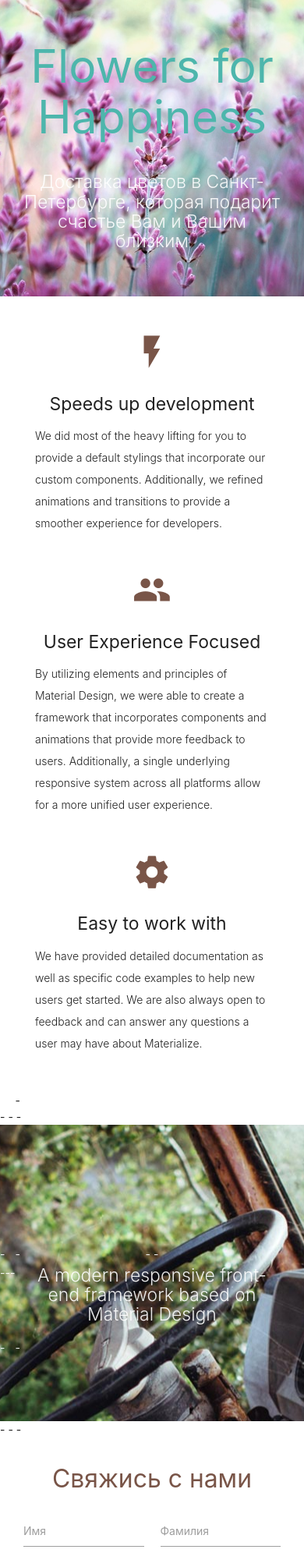
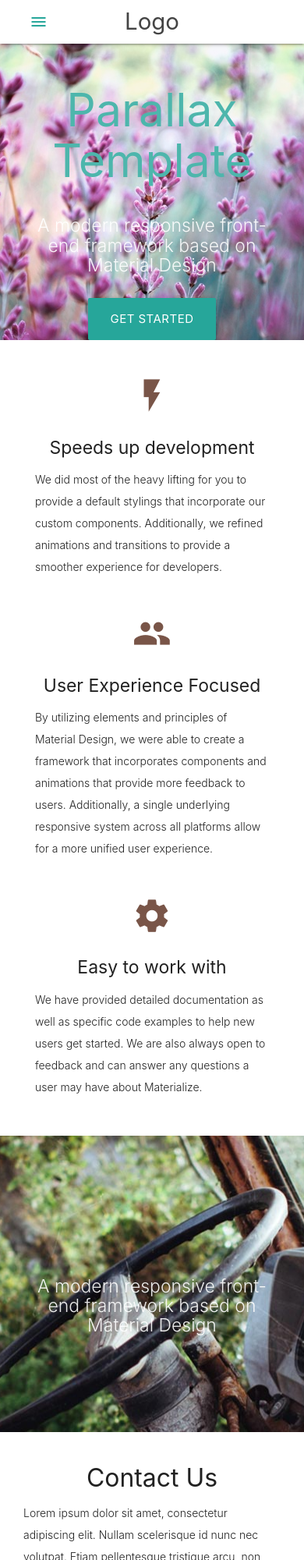
Before and after one commit to irinajukowa97/irinajukowa97.github.io, a plain HTML site: page index.html in a window 390 px wide. Shown: the top 2000 px of the page at 78% size. Drawn offline with nearby package versions, Linux system fonts and the light colour scheme.

Commit message:
Update index.html

```diff
--- a/index.html
+++ b/index.html
@@ -11,16 +11,32 @@
   <link href="css/style.css" type="text/css" rel="stylesheet" media="screen,projection"/>
 </head>
 <body>
+  <nav class="white" role="navigation">
+    <div class="nav-wrapper container">
+      <a id="logo-container" href="#" class="brand-logo">Logo</a>
+      <ul class="right hide-on-med-and-down">
+        <li><a href="#">Navbar Link</a></li>
+      </ul>
+
+      <ul id="nav-mobile" class="sidenav">
+        <li><a href="#">Navbar Link</a></li>
+      </ul>
+      <a href="#" data-target="nav-mobile" class="sidenav-trigger"><i class="material-icons">menu</i></a>
+    </div>
+  </nav>
 
   <div id="index-banner" class="parallax-container">
     <div class="section no-pad-bot">
       <div class="container">
         <br><br>
-        <h1 class="header center teal-text text-lighten-2">Flowers for Happiness</h1>
+        <h1 class="header center teal-text text-lighten-2">Parallax Template</h1>
         <div class="row center">
-          <h5 class="header col s12 light">Доставка цветов в Санкт-Петербурге, которая подарит счастье Вам и Вашим близким</h5>
+          <h5 class="header col s12 light">A modern responsive front-end framework based on Material Design</h5>
         </div>
-
+        <div class="row center">
+          <a href="http://materializecss.com/getting-started.html" id="download-button" class="btn-large waves-effect waves-light teal lighten-1">Get Started</a>
+        </div>
+        <br><br>
 
       </div>
     </div>
@@ -60,66 +76,10 @@
           </div>
         </div>
       </div>
-        </div>
--  </div>
--
--
--  <div class="parallax-container valign-wrapper">
--    <div class="section no-pad-bot">
--      <div class="container">
--        <div class="row center">
--          <h5 class="header col s12 light">A modern responsive front-end framework based on Material Design</h5>
--        </div>
--      </div>
--    </div>
--    <div class="parallax"><img src="background2.jpg" alt="Unsplashed background img 2"></div>
--  </div>
--
--    </div>
--  </div>
-
-<div class="container">
-    <div class="section">
-
-      <div class="row">
-        <form class="col s12">
-            <div class="col s12 center">
-                <h4 class="mdi-content-send brown-text">Свяжись с нами</h4>
-              </div>
-          <div class="row">
-            <div class="input-field col s6">
-              <input id="first_name" type="text" class="validate">
-              <label for="first_name">Имя</label>
-            </div>
-            <div class="input-field col s6">
-              <input id="last_name" type="text" class="validate">
-              <label for="last_name">Фамилия</label>
-            </div>
-          </div>
-
-          <div class="row">
-            <div class="input-field col s12">
-              <textarea id="textarea1" class="materialize-textarea" data-length="120"></textarea>
-              <label for="textarea1">Текст письма</label>
-            </div>
-          </div>
-
-          <div class="row">
-            <div class="input-field col s12">
-              <input id="email" type="email" class="validate">
-              <label for="email">Email</label>
-            </div>
-          </div>
-          <div class="row">
-            <div class="col s12">
-              <a href="#" class="btn-large waves-effect waves-light teal lighten-1">Отправить письмо</a>
-            </div>
-          </div>
-        </form>
-      </div>
 
     </div>
   </div>
+
 
   <div class="parallax-container valign-wrapper">
     <div class="section no-pad-bot">
```
